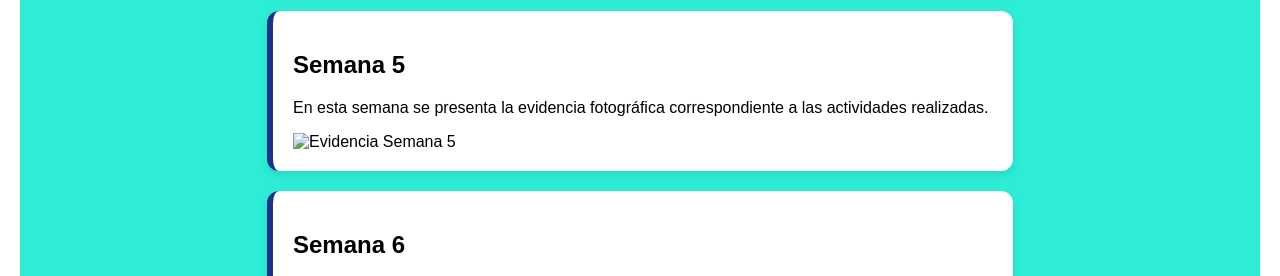
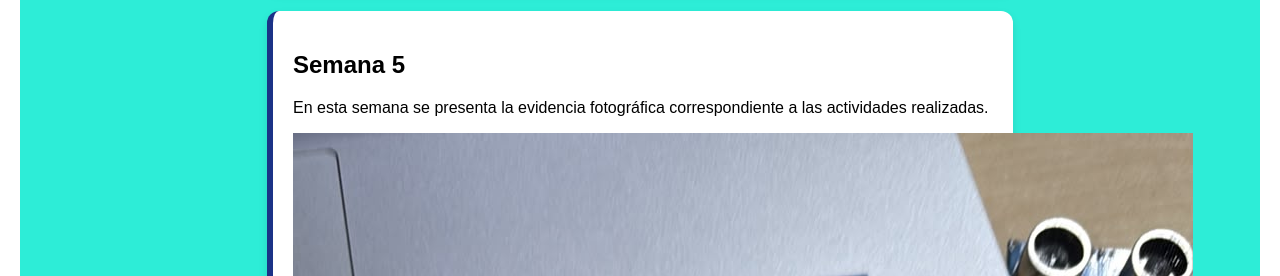
Before and after one commit to joseeaceituno/BitacoraAceitunoJose11D, a plain HTML site: page index.html in a window 1280 px wide. Shown: the part 2400-2676 px from the top of the page. Drawn offline with Linux system fonts and the light colour scheme.

Commit message:
Update index.html

```diff
--- a/index.html
+++ b/index.html
@@ -191,7 +191,7 @@
     <p>En esta semana se presenta la evidencia fotográfica correspondiente a las actividades realizadas.</p>
 
     <div class="imagen-container">
-        <img src="recursos/semana5.jpg" alt="Evidencia Semana 5">
+        <img src="recursos/semana5.jpeg" alt="Evidencia Semana 5">
     </div>
 </div>
 
```
